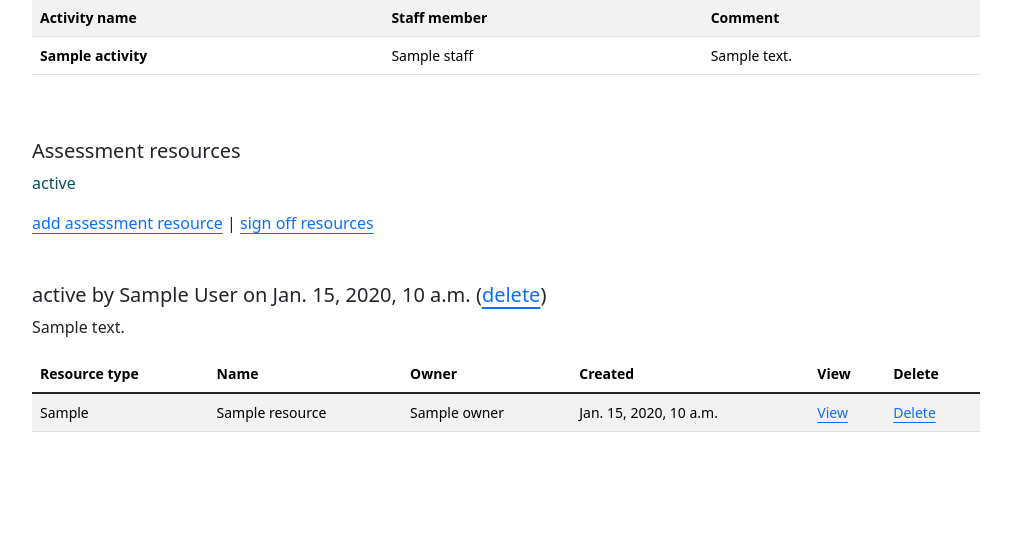
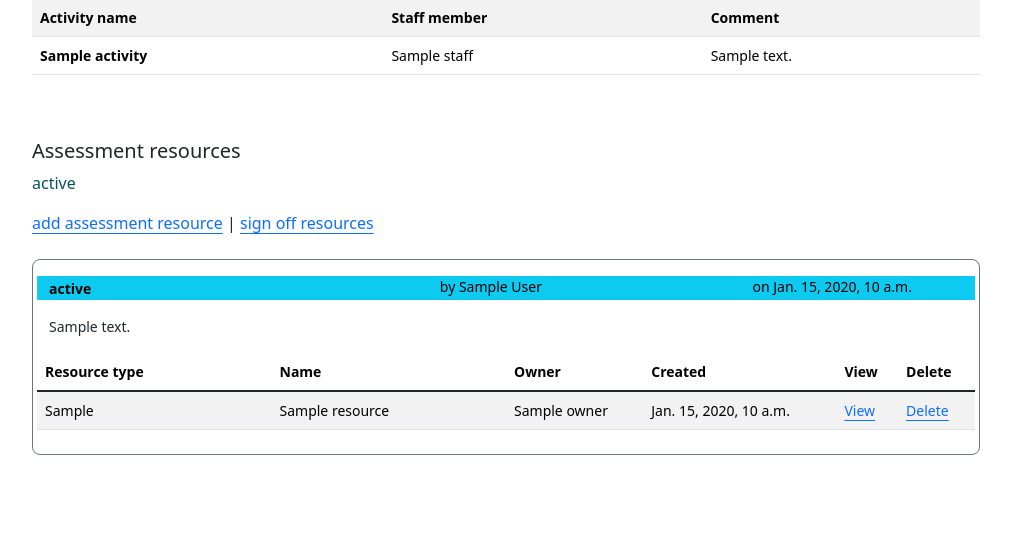
Before and after one commit to profcturner/WAM, a Django app: template loads/templates/loads/modules/details.html in a window 1280 px wide. Shown: the part 907-1467 px from the top of the page, without its empty margins (134-1145 px from the left). After the commit the page ends 1362 px from the top, so only its background shows below. Run offline with Django 5.2, Linux system fonts and the light colour scheme; the template is opened without the code that fills it: most values are stand-ins (such as "Sample title", 1, 10 or a date in 2020); some libraries are stand-ins or nearby versions.

Commit message:
* Better grouping of resources, etc.

```diff
--- a/loads/templates/loads/modules/details.html
+++ b/loads/templates/loads/modules/details.html
@@ -209,24 +209,40 @@
 
 {% if assessment_history %}
     {% for signoff, resources in assessment_history %}
+    <div class="card mt-4 px-3 pt-3 border border-secondary rounded-3">
 
     {% if signoff %}
-        <h5 class="mt-5">
-            {{ signoff.assessment_state }} by {{ signoff.signed_by.first_name }} {{ signoff.signed_by.last_name }} on {{ signoff.created }}
-        <span class="wam-hide-on-print">(<a class="link-opacity-50-hover link-underline-opacity-50 link-offset-2" href="{% url 'delete_assessment_sign_off' signoff.id %}">delete</a>)</span>
-        </h5>
-        <p>
+        <div class="row text-bg-info">
+            <div class="col-5">
+                <span class="fw-bold small">
+                    {{ signoff.assessment_state }}
+                </span>
+            </div>
+            <div class="col-4 small">
+                {% if signoff.signed_by.first_name or signoff.signed_by.last_name %}
+                    by {{ signoff.signed_by.first_name }} {{ signoff.signed_by.last_name }}
+                {% endif %}
+            </div>
+            <div class="col small">
+                on {{ signoff.created }}
+            </div>
+        </div>
+        <div class="row pt-3">
+            <div class="col small">
                 {{ signoff.notes }}
-        </p>
+            </div>
+        </div>
     {% endif %}
 
     {% if resources %}
-        <div class="table-responsive small mt-2 mb-2">
-            <table class="table table-striped table-hover w-100">
+        <div class="row">
+            <div class="col-12 p-0">
+                <div class="table-responsive small mt-3 mb-2">
+                    <table class="table table-striped table-hover">
                         <thead>
                             <tr>
-                        <th scope="col">Resource type</th>
-                        <th scope="col">Name</th>
+                                <th scope="col" class="w-25">Resource type</th>
+                                <th scope="col" class="w-25">Name</th>
                                 <th scope="col">Owner</th>
                                 <th scope="col">Created</th>
                                 <th scope="col" class="wam-hide-on-print">View</th>
@@ -236,8 +252,8 @@
                         <tbody class="table-group-divider">
                             {% for resource in resources %}
                             <tr>
-                        <td>{{ resource.resource_type }}</td>
-                        <td>{{ resource.name }}</td>
+                                <td class="w-25">{{ resource.resource_type }}</td>
+                                <td class="w-25">{{ resource.name }}</td>
                                 <td>{{ resource.owner }}</td>
                                 <td>{{ resource.created }}</td>
                                 <td class="wam-hide-on-print"><a class="link-opacity-50-hover link-underline-opacity-50 link-offset-2" href="{% url 'download_assessment_resource' resource.id %}">View</a></td>
@@ -247,8 +263,11 @@
                         </tbody>
                     </table>
                 </div>
+            </div>
+        </div>
     {% endif %}
 
+    </div>
     {% endfor %}
 
 {% else %}
```
Lines whose indentation alone changed are shown as unchanged.
